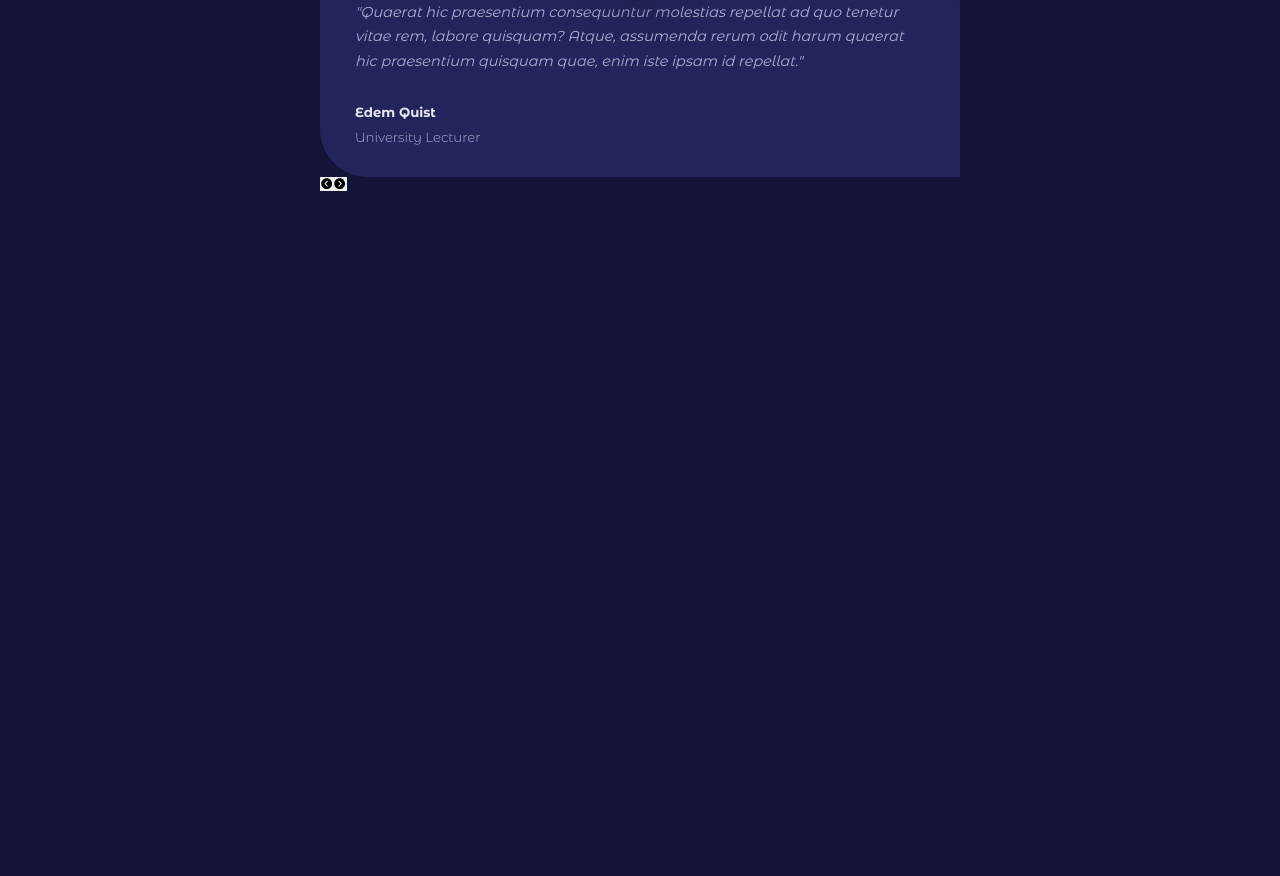
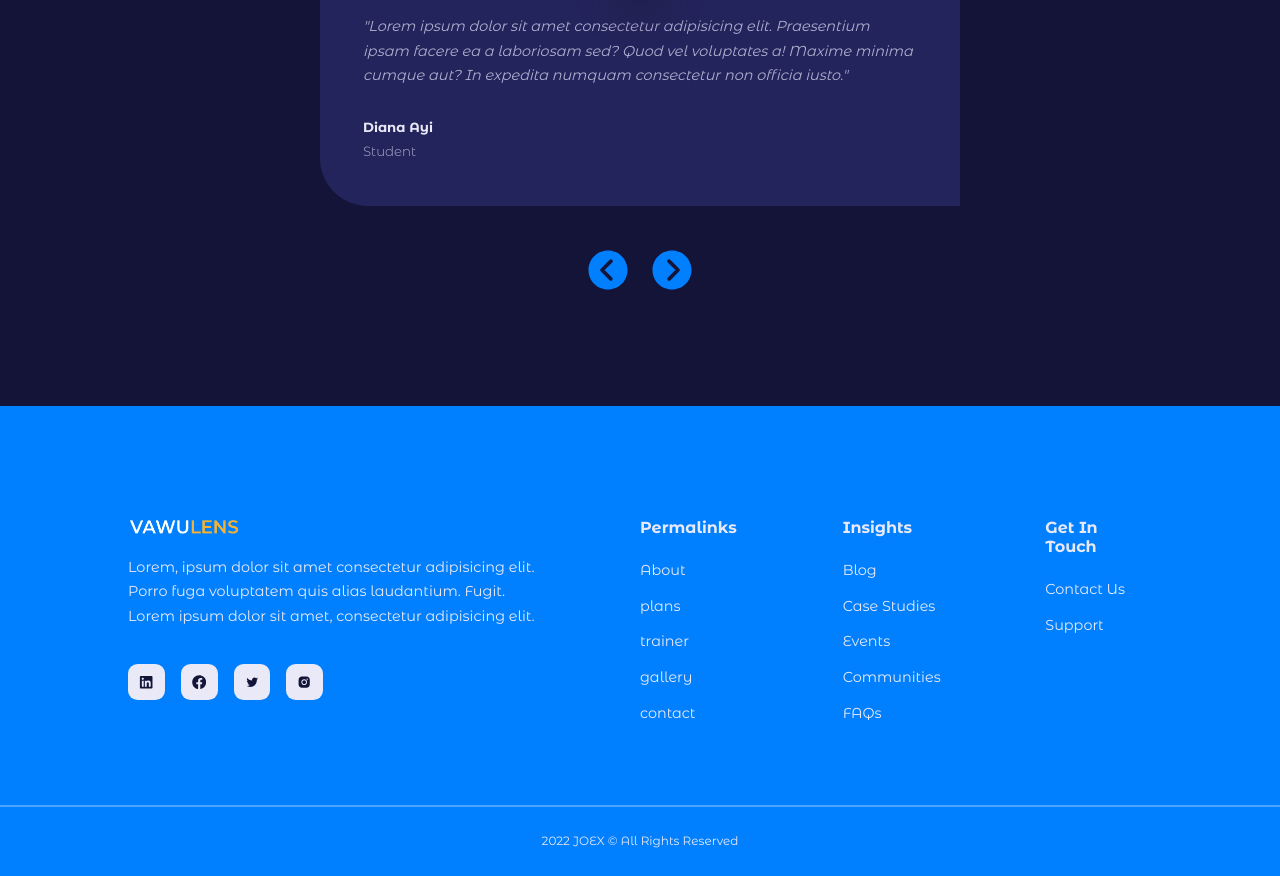
Before and after one commit to JoeTechx/gymlens, a React (Create React App) app: page / in a window 1280 px wide. Shown: the part 3011-3887 px from the top of the page. Before the commit the page ends 3202 px from the top, so only its background shows below. Built offline with nearby package versions, Linux system fonts and the light colour scheme.

Commit message:
feat: Footer

```diff
--- a/src/App.jsx
+++ b/src/App.jsx
@@ -8,6 +8,7 @@ import Plans from './pages/plans/Plans';
 import Trainers from './pages/trainers/Trainers';
 import NotFound from './pages/notFound/NotFound';
 import Navbar from "./components/Navbar";
+import Footer from './components/Footer'
 
 
 const App = () => {
@@ -23,6 +24,7 @@ const App = () => {
         <Route path="trainers" element={<Trainers/>}/>
         <Route path="*" element={<NotFound/>}/>
       </Routes>
+    <Footer/>
     </BrowserRouter>
   )
 }
--- /dev/null
+++ b/src/components/Footer.jsx
@@ -0,0 +1,85 @@
+import { Link } from "react-router-dom";
+import Logo from "../images/logo.png";
+import { FaLinkedin, FaFacebook } from "react-icons/fa";
+import { AiOutlineTwitter, AiFillInstagram } from "react-icons/ai";
+
+const Footer = () => {
+  return (
+    <footer>
+      <div className="container footer__container">
+        <article>
+          <Link to="/" className="logo">
+            <img src={Logo} alt="footer logo" />
+          </Link>
+          <p>
+            Lorem, ipsum dolor sit amet consectetur adipisicing elit. Porro fuga
+            voluptatem quis alias laudantium. Fugit. Lorem ipsum dolor sit amet,
+            consectetur adipisicing elit.
+          </p>
+          <div className="footer__socials">
+            <a
+              href="https://linkedin.com"
+              target="_blank"
+              rel="noreferrer noopener"
+            >
+              {" "}
+              <FaLinkedin />{" "}
+            </a>
+            <a
+              href="https://facebook.com"
+              target="_blank"
+              rel="noreferrer noopener"
+            >
+              {" "}
+              <FaFacebook />{" "}
+            </a>
+            <a
+              href="https://twitter.com"
+              target="_blank"
+              rel="noreferrer noopener"
+            >
+              {" "}
+              <AiOutlineTwitter />{" "}
+            </a>
+            <a
+              href="https://instagram.com"
+              target="_blank"
+              rel="noreferrer noopener"
+            >
+              {" "}
+              <AiFillInstagram />{" "}
+            </a>
+          </div>
+        </article>
+        <article>
+          <h4>Permalinks</h4>
+          <Link to="/about">About</Link>
+          <Link to="/plans">plans</Link>
+          <Link to="/trainer">trainer</Link>
+          <Link to="/gallery">gallery</Link>
+          <Link to="/contact">contact</Link>
+        </article>
+
+        <article>
+          <h4>Insights</h4>
+          <Link to="/s">Blog</Link>
+          <Link to="/s">Case Studies</Link>
+          <Link to="/s">Events</Link>
+          <Link to="/s">Communities</Link>
+          <Link to="/s">FAQs</Link>
+        </article>
+
+        <article>
+          <h4>Get In Touch</h4>
+          <Link to="/contact">Contact Us</Link>
+          <Link to="/s">Support</Link>
+        </article>
+      </div>
+      <div className="footer__copyright">
+        <small>2022 JOEX &copy; All Rights Reserved</small>
+      </div>
+    </footer>
+  );
+};
+//
+export default Footer;
--- a/src/components/Navbar.css
+++ b/src/components/Navbar.css
@@ -32,6 +32,7 @@ nav {
 
 .logo {
   width: 7rem;
+  display: block;
 }
 
 .nav__toggle-btn {
--- a/src/components/Testimonials.jsx
+++ b/src/components/Testimonials.jsx
@@ -7,8 +7,23 @@ import { testimonials} from "../data"
 
 const Testimonials = () => {
 
-  const [index, setIndex] = useState(2)
+  const [index, setIndex] = useState(0)
   const {name, quote, job, avatar} = testimonials[index]
+
+  const handlePrev = () => {
+    setIndex(prev => prev - 1)
+
+    if(index <=0 ){
+      setIndex(testimonials.length - 1);
+    }
+  }
+
+  const handleNext = () => {
+      setIndex(prev => prev + 1)
+        if(index >= testimonials.length - 1){
+          setIndex(0);
+        }
+    }
   return (
     <section className="testimonials">
         <div className="container testimonials__container">
@@ -23,8 +38,8 @@ const Testimonials = () => {
             </Card>
 
             <div className="testimonials__btn-container">
-              <button className="testimonials__btn"><IoIosArrowDropleftCircle/></button>
-              <button className="testimonials__btn"><IoIosArrowDroprightCircle/></button>
+              <button className="testimonials__btn" onClick={handlePrev}><IoIosArrowDropleftCircle/></button>
+              <button className="testimonials__btn" onClick={handleNext}><IoIosArrowDroprightCircle/></button>
             </div>
         </div>
     </section>
--- a/src/pages/home/Home.css
+++ b/src/pages/home/Home.css
@@ -208,6 +208,7 @@
     position: relative;
     text-align: left;
     margin-top: 5rem;
+    padding: 2.5rem;
 }
 
 .testimonial__avatar{
@@ -217,7 +218,7 @@
     overflow: hidden;
     position: absolute;
     border:2px solid transparent;
-    top: -2.5rem;
+    top: -2rem;
     left: calc(50% - 2rem);
     box-shadow: 0 1.5rem 2rem rgba(26, 26, 54, 0.4);
     transition: var(--transition);
@@ -237,3 +238,98 @@
 .card small.testimonial__title{
 margin-top: 0.3rem;
 }
+
+.testimonials__btn-container{
+    width:fit-content;
+    margin: 2.5rem auto 0;
+    display:flex;
+    justify-content: center;
+    align-items: center;
+    gap: 1rem;
+}
+
+.testimonials__btn{
+    background: transparent;
+    cursor: pointer;
+}
+
+
+.testimonials__btn svg{
+    fill: var(--color-primary);
+    font-size: 1.8rem;
+    width:3rem;
+    height:3rem;
+}
+
+
+
+
+
+
+
+
+
+/* footer */
+
+footer{
+    background: var(--color-primary);
+    margin-top: 7rem;
+    padding-top: 7rem;
+    font-size: 0.9rem;
+    width: 100%;
+    color: var(--color-gray-100);
+}
+
+.footer__container{
+    display: grid;
+    grid-template-columns: 26rem 1fr 1fr 1fr;
+    gap: 6rem;
+}
+
+.footer__container article{
+    display: flex;
+    flex-direction: column;
+    align-items: flex-start;
+    gap: 0.7rem;
+}
+
+.footer__container article p{
+    margin-top: 0.5rem;
+}
+
+.footer__container article h4{
+    margin-bottom: 0.6rem;
+    font-size: 1rem;
+}
+
+.footer__socials{
+    margin-top: 1.5rem;
+    display: flex;
+    gap: 1rem;
+    align-items: center;
+}
+
+.footer__socials a{
+    background-color: var(--color-gray-100);
+    padding: 0.7rem;
+    border: 2 px solid transparent;
+    border-radius: 0.6rem;
+    transition: var(--transition);
+}
+
+.footer__socials a svg{
+    color: var(--color-gray-600);
+}
+
+.footer__socials a:hover{
+    border-color: var(--color-gray-100);
+    background-color: transparent;
+}
+
+.footer__copyright{
+    color: var(--color-gray-100);
+    text-align: center;
+    padding: 1.5rem 0;
+    border-top: 2px solid var(--color-primary-variant);
+    margin-top: 5rem;
+}
```
